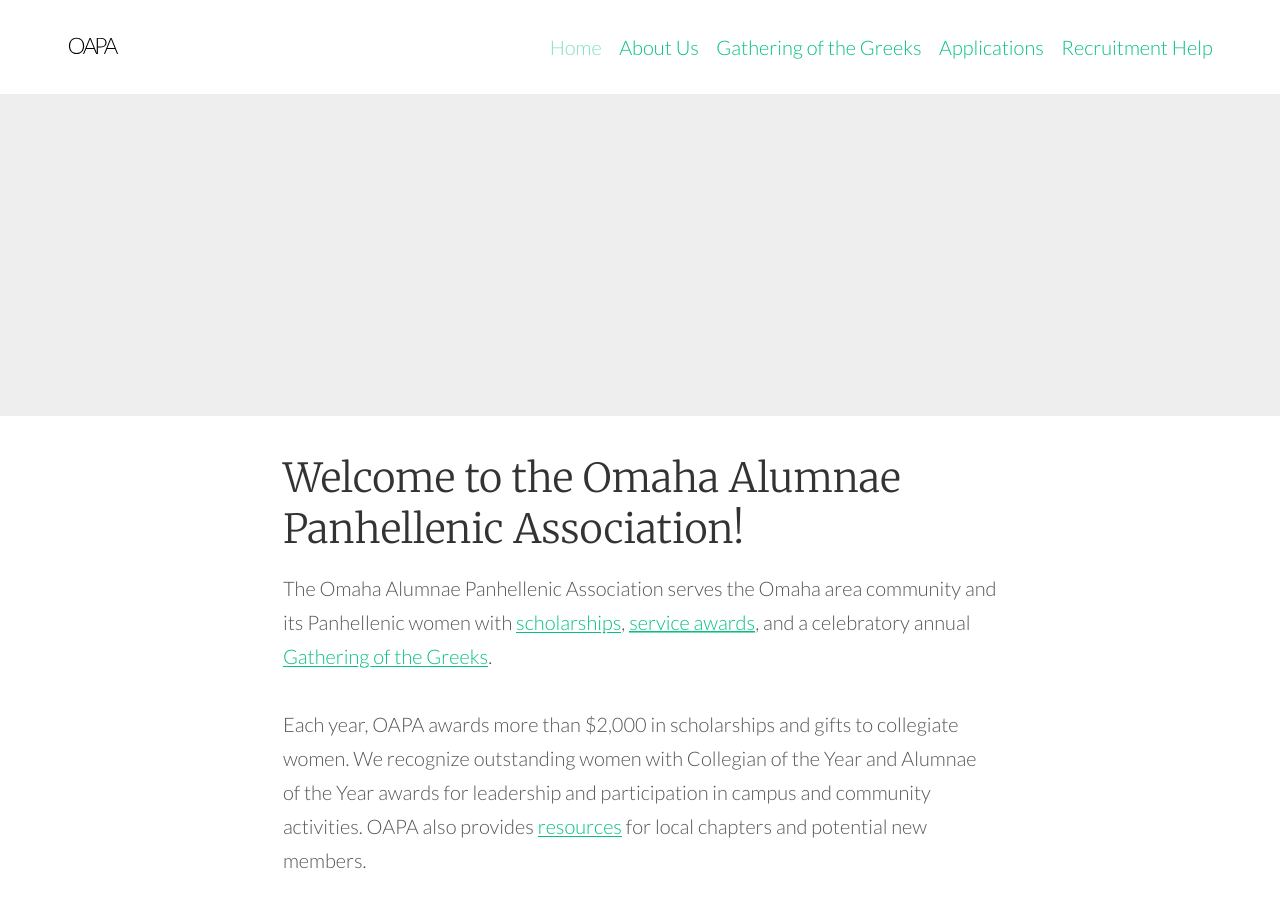
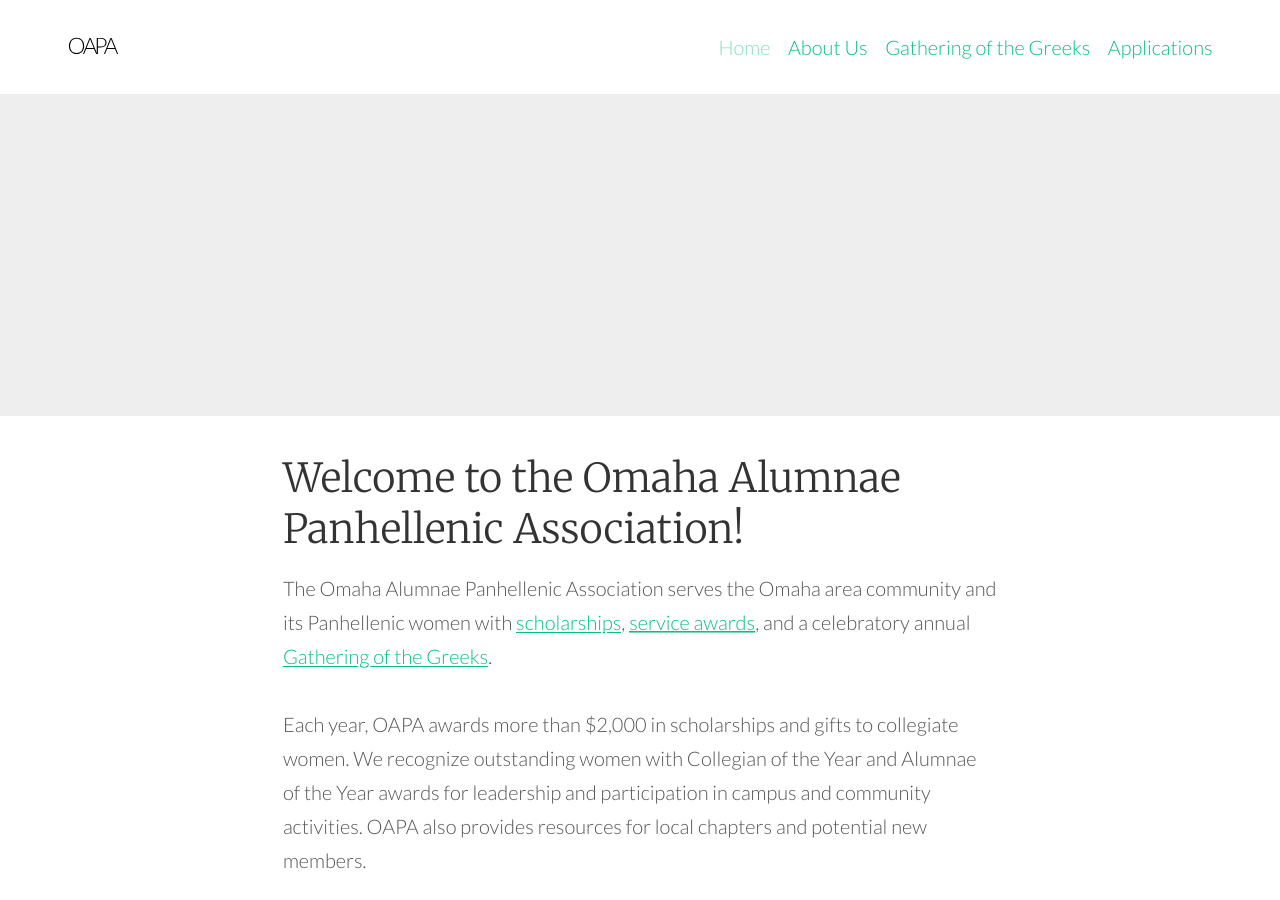
Before and after one commit to courtneyxann/oapa, a Jekyll site: the page built from docs/index.md, in a window 1280 px wide and 900 px high. Built offline with Jekyll 4.4.1, drawn with Linux system fonts in a browser that asks for light colours; some of the changed lines change nothing that is shown.

Commit message:
Removing recruitment info page for now.

```diff
--- a/docs/_config.yml
+++ b/docs/_config.yml
@@ -90,7 +90,6 @@
   About Us: /about-us
   Gathering of the Greeks: /gathering-of-the-greeks
   Applications: /applications
-  Recruitment Help: /recruitment
 
 navigation_footer:
  No content needed
--- a/docs/index.md
+++ b/docs/index.md
@@ -6,7 +6,7 @@
 
 The Omaha Alumnae Panhellenic Association serves the Omaha area community and its Panhellenic women with [scholarships]({{ site.github.url }}/scholarships), [service awards]({{ site.github.url }}/applications), and a celebratory annual [Gathering of the Greeks]({{ site.github.url }}/gathering-of-the-greeks).
 
-Each year, OAPA awards more than $2,000 in scholarships and gifts to collegiate women. We recognize outstanding women with Collegian of the Year and Alumnae of the Year awards for leadership and participation in campus and community activities. OAPA also provides [resources]({{ site.github.url }}/recruitment) for local chapters and potential new members.
+Each year, OAPA awards more than $2,000 in scholarships and gifts to collegiate women. We recognize outstanding women with Collegian of the Year and Alumnae of the Year awards for leadership and participation in campus and community activities. OAPA also provides resources for local chapters and potential new members.
 
 Awards are made at our annual Gathering of the Greeks, an event that includes representatives from many campuses and many sororities. The silent auction and raffle contribute to the scholarship fund for the following year. We welcome you to explore the information and applications here, and participate in this Panhellenic event.
 
```
